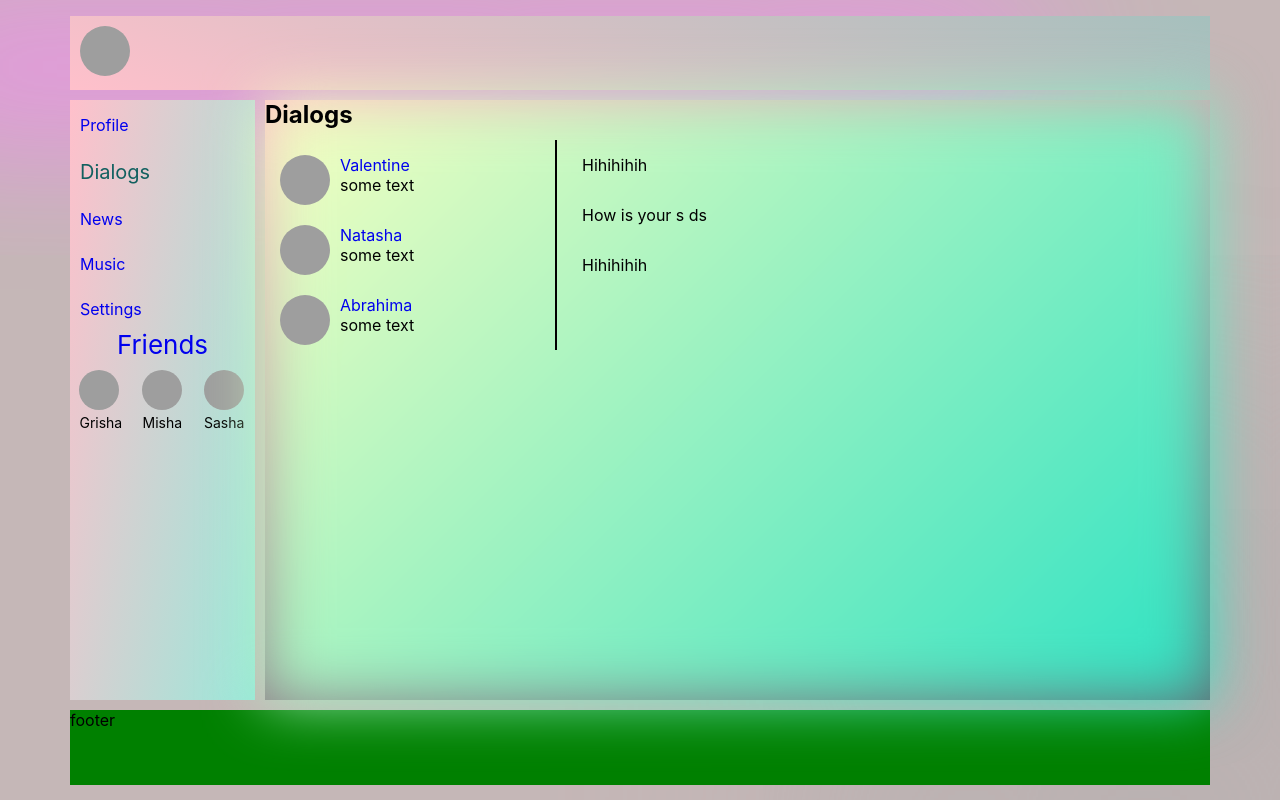
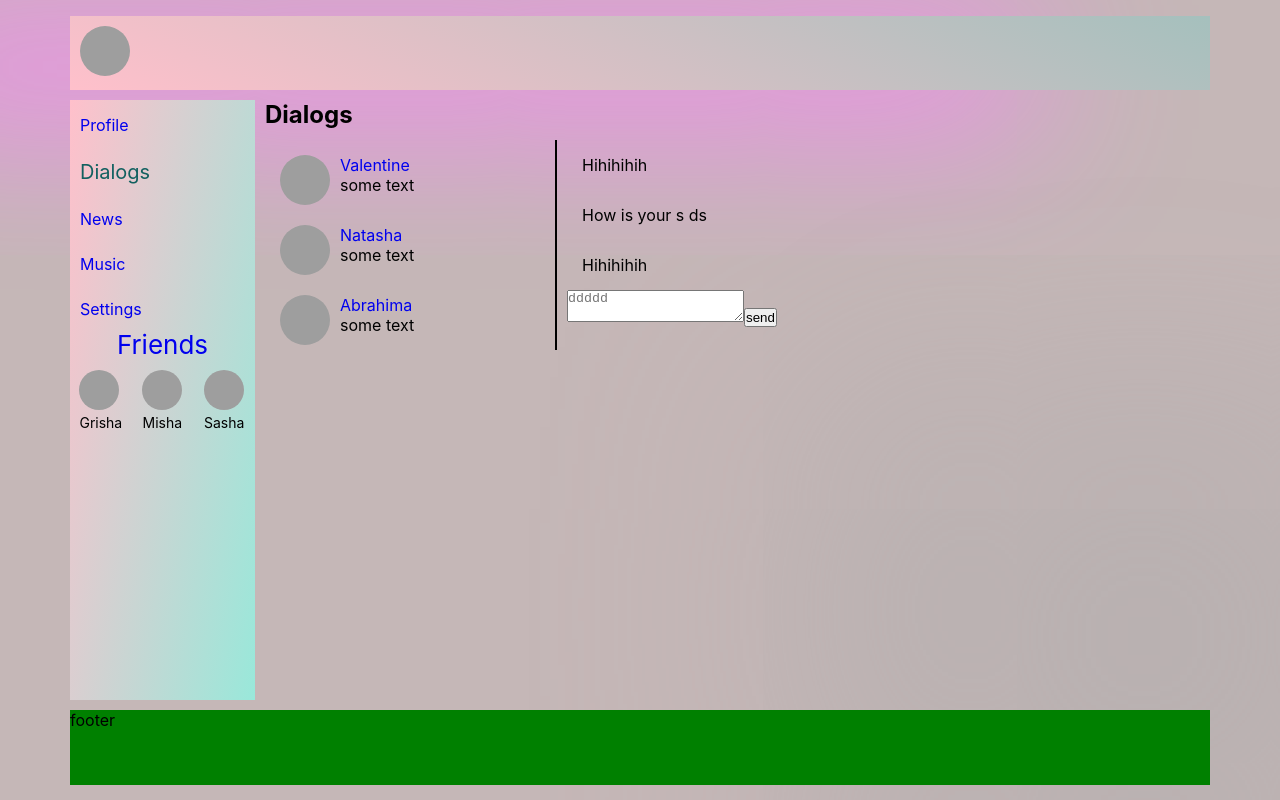
Before and after one commit to valtikamore/social-network, a React (Create React App) app: page /dialogs in a window 1280 px wide. Built offline with nearby package versions, Linux system fonts and the light colour scheme; grey boxes are pictures that could not be loaded.

Commit message:
38-41: reducer // dispatch

```diff
--- a/src/App.css
+++ b/src/App.css
@@ -20,24 +20,3 @@
     height: 100%;
     z-index: 0;
 }
-.App-wrapper-content:before {
-    content: '';
-    position: absolute;
-    top: 0;
-    left: 0;
-    width: 100%;
-    height: 100%;
-    background: linear-gradient(346deg, #686872,pink);
-    z-index: 1;
-}
-.App-wrapper-content:after {
-    content: '';
-    position: absolute;
-    top: 0;
-    left: 0;
-    width: 100%;
-    height: 100%;
-    background: linear-gradient(315deg, #2be2c3, #f8ffc0);
-    filter: blur(30px);
-    z-index: 2;
-}
--- a/src/App.tsx
+++ b/src/App.tsx
@@ -15,6 +15,7 @@ import store, {dispatchActionType, stateType, storeType} from "./redux/state";
 type AppType = {
     state:stateType
     dispatch:(action:dispatchActionType) => void
+    store:storeType
 }
 
 const App: React.FC<AppType> = (props)  => {
@@ -30,7 +31,7 @@ const App: React.FC<AppType> = (props)  => {
                                />}/>
                     <Route path='/dialogs'
                            render={() => <Dialogs
-                               state={props.state.dialogsPage}/>}/>
+                              store={props.store}/>}/>
                     <Route path='/news' component={News}/>
                     <Route path='/music' component={Music}/>
                     <Route path='/settings' component={Settings}/>
--- a/src/conponents/dialogs/Dialogs.tsx
+++ b/src/conponents/dialogs/Dialogs.tsx
@@ -2,21 +2,30 @@ import React from 'react'
 import classes from "./Dialogs.module.css";
 import DialogItem from "./DialogItem/DialogsItem";
 import Message from "./Message/Message";
-import {dialogsPage,} from "../../redux/state";
+import {dialogsPage, storeType,} from "../../redux/state";
+import {sendMessageCreator, updateNewMessageBodyCreator} from "../../redux/dialogs-reducer";
 
 
 type DialogPropsType = {
-    state:dialogsPage
+    store:storeType
 }
 
 
 const Dialogs: React.FC<DialogPropsType> = (props) => {
 
-    let dialogsElements = props.state.dialogs
+    let dialogsElements = props.store.getState().dialogsPage.dialogs
         .map(dialog => <DialogItem name={dialog.name} id={dialog.id} img={dialog.img}/>)
-    let messagesElements = props.state.messages
+    let messagesElements = props.store.getState().dialogsPage.messages
         .map(message => <Message message={message.message} id={message.id}/>)
 
+    const newMessageBody = props.store.getState().dialogsPage.newMessageBody
+    const onSendMessageClick = () => {
+        props.store.dispatch(sendMessageCreator())
+    }
+    const onNewMessageChange = (e:any) => {
+       let body =  e.currentTarget.value
+        props.store.dispatch(updateNewMessageBodyCreator(body))
+    }
 
 
 
@@ -27,7 +36,12 @@ const Dialogs: React.FC<DialogPropsType> = (props) => {
                 {dialogsElements}
             </div>
             <div className={classes.messages}>
-                {messagesElements}
+                <div>{messagesElements}</div>
+                <textarea
+                    placeholder='ddddd'
+                    value={newMessageBody}
+                    onChange={onNewMessageChange}></textarea>
+                <button onClick={onSendMessageClick}>send</button>
             </div>
         </div>
     )
--- a/src/conponents/dialogs/Message/Message.tsx
+++ b/src/conponents/dialogs/Message/Message.tsx
@@ -4,7 +4,7 @@ import classes from '../Dialogs.module.css';
 
 type messageType = {
     id:number
-    message:string
+    message:string|undefined
 }
 
 const Message : React.FC<messageType>= (props) => {
--- a/src/conponents/profile/MyPosts/MyPosts.tsx
+++ b/src/conponents/profile/MyPosts/MyPosts.tsx
@@ -1,7 +1,12 @@
 import React, {ChangeEvent, RefObject} from "react";
-import {dispatchActionType, postType} from "../../../redux/state";
+import { dispatchActionType, postType} from "../../../redux/state";
 import classes from "./MyPosts.module.css"
 import Post from "./Post/Post";
+import {addPostActionCreator, updateNewPostTextActionCreator} from "../../../redux/profile-reducer";
+
+
+
+
 
 type myPostsType = {
     postsData: postType[]
@@ -12,15 +17,12 @@ type myPostsType = {
 const MyPosts: React.FC<myPostsType> = (props) => {
 
     let addPost = () => {
-            props.dispatch({type : 'ADD-POST'})
+            props.dispatch(addPostActionCreator())
     }
 
     let newChangeTextHandler = (e: ChangeEvent<HTMLTextAreaElement>) => {
         let text = e.currentTarget.value
-        props.dispatch({
-            type:'UPDATE-NEW-POST-TEXT',
-            newText:text
-        })
+        props.dispatch(updateNewPostTextActionCreator(text))
     }
 
     let postsElement =
--- a/src/index.tsx
+++ b/src/index.tsx
@@ -12,7 +12,7 @@ import App from "./App";
     ReactDOM.render(
         <React.StrictMode>
             <BrowserRouter>
-                <App state={state} dispatch={store.dispatch.bind(store) }  />
+                <App state={state} dispatch={store.dispatch.bind(store)}store={store}  />
             </BrowserRouter>
         </React.StrictMode>,document.getElementById('root')
     );
--- /dev/null
+++ b/src/redux/dialogs-reducer.ts
@@ -0,0 +1,41 @@
+import {dialogsPage, dispatchActionType, messageType, postType, profilePageType, stateType} from "./state";
+import ProfileReducer from "./profile-reducer";
+
+
+const UPDATE_NEW_MESSAGE_BODY = 'UPDATE_NEW_MESSAGE_BODY';
+const SEND_MESSAGE = 'SEND_MESSAGE';
+
+
+export const sendMessageCreator = () => {
+    return {
+        type: SEND_MESSAGE
+    }
+}
+export const updateNewMessageBodyCreator = (body:string) => {
+
+    return {
+        type: UPDATE_NEW_MESSAGE_BODY,
+        body:body
+    }
+}
+
+ const dialogsReducer = (state:dialogsPage,action:dispatchActionType) => {
+     switch (action.type) {
+         case UPDATE_NEW_MESSAGE_BODY :
+             state.newMessageBody = action.body
+             return state
+         case SEND_MESSAGE:
+             let body = state.newMessageBody
+             if (body !== '') {
+                 state.newMessageBody = ''
+                 let newMessage: messageType = {
+                     id: 6, message: body,
+                 }
+                 state.messages.push(newMessage)
+             }
+             return state
+         default :
+             return state
+     }
+}
+export default dialogsReducer
--- /dev/null
+++ b/src/redux/profile-reducer.ts
@@ -0,0 +1,41 @@
+import {dispatchActionType, messageType, postType, profilePageType, stateType} from "./state";
+
+const ADD_POST = 'ADD-POST';
+const UPDATE_NEW_POST_TEXT = 'UPDATE-NEW-POST-TEXT';
+
+export const addPostActionCreator = () => {
+    return {
+        type: ADD_POST
+    }
+}
+export const updateNewPostTextActionCreator = (text:string) => {
+
+    return {
+        type: UPDATE_NEW_POST_TEXT,
+        newText:text
+    }
+}
+
+
+ const profileReducer = (state:profilePageType,action:dispatchActionType) => {
+
+     switch(action.type) {
+         case ADD_POST :
+             if(state.newPostText !== '') {
+                 let newPost: postType = {
+                     id: 5,
+                     message: state.newPostText,
+                     likeCount: 0
+                 }
+                 state.posts.push(newPost);
+                 state.newPostText = '';
+             }
+             return state
+         case UPDATE_NEW_POST_TEXT :
+             state.newPostText = action.newText
+             return state
+         default :
+             return state
+     }
+}
+export default profileReducer
--- a/src/redux/state.ts
+++ b/src/redux/state.ts
@@ -1,3 +1,6 @@
+import dialogsReducer from "./dialogs-reducer";
+import profileReducer from "./profile-reducer";
+
 
 // let state: stateType = {
 //     profilePage: {
@@ -61,7 +64,7 @@ export type dialogType = {
 }
 export type messageType = {
     id: number
-    message: string
+    message: string|undefined
 }
 export type friendsType = {
     id: number
@@ -75,6 +78,7 @@ export type profilePageType = {
 export type dialogsPage = {
     dialogs: dialogType[]
     messages: messageType[]
+    newMessageBody:string|undefined
 }
 export type navbarPage = {
     friends: friendsType[]
@@ -87,6 +91,7 @@ export type stateType = {
 export type dispatchActionType = {
     type : string|undefined
     newText?:string|undefined
+    body?:string|undefined
 }
 export type storeType = {
     _state:stateType
@@ -127,6 +132,7 @@ export let store :storeType= {
                 {id: 2, message: 'How is your s ds'},
                 {id: 3, message: 'Hihihihih'},
             ],
+            newMessageBody:''
         },
         navbarPage: {
             friends: [
@@ -158,20 +164,13 @@ export let store :storeType= {
         this._callSubscriber = observer
     },
     dispatch(action) {
-        if (action.type === 'ADD-POST') {
-            let newPost: postType = {
-                id: 5,
-                message: this._state.profilePage.newPostText,
-                likeCount: 0
-            }
-            this._state.profilePage.posts.push(newPost);
-            this._state.profilePage.newPostText = '';
-            this._callSubscriber(this._state);
-        } else if (action.type === 'UPDATE-NEW-POST-TEXT') {
-            this._state.profilePage.newPostText = action.newText
-            this._callSubscriber(this._state)
-        }
-
+        this._state.profilePage = profileReducer(this._state.profilePage , action)
+        this._state.dialogsPage = dialogsReducer(this._state.dialogsPage , action)
+        this._callSubscriber(this._state)
     }
 }
+
+
+
+
 export default store
```
